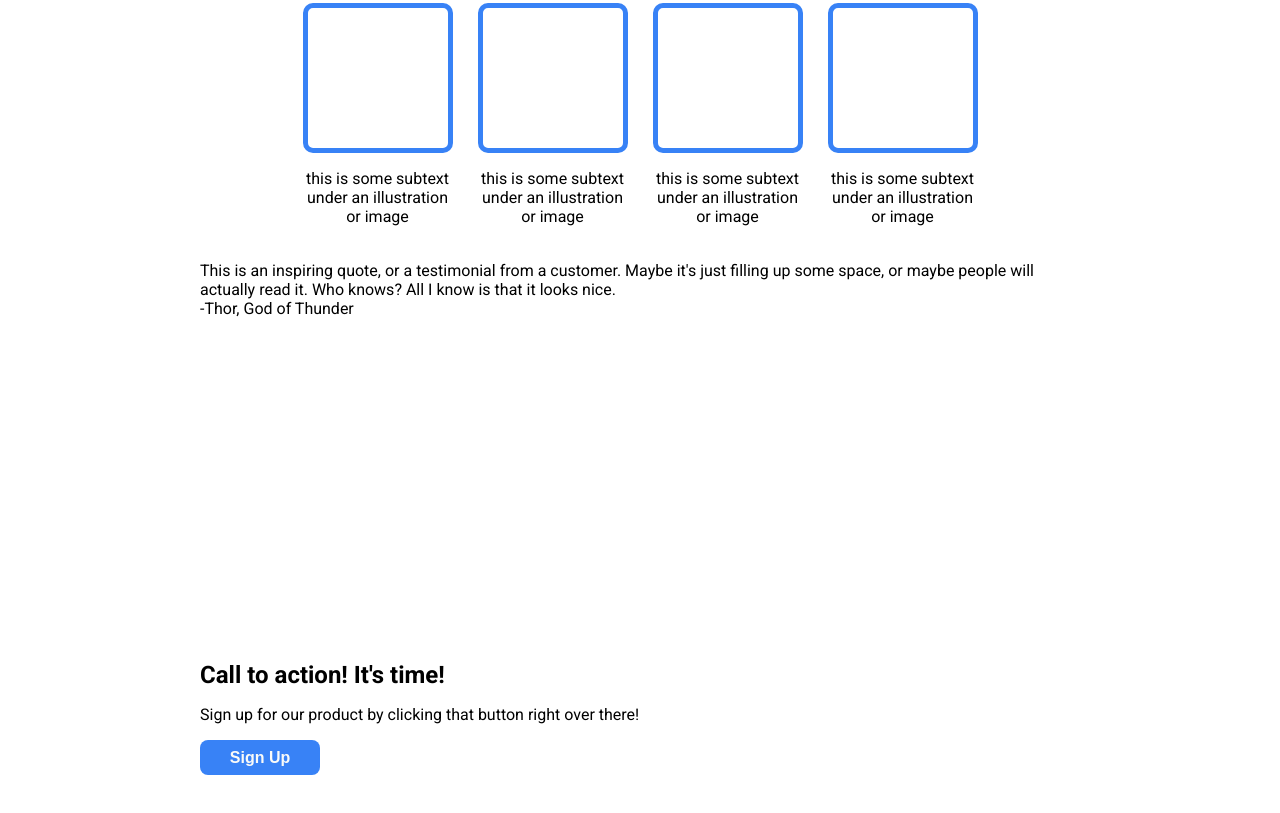
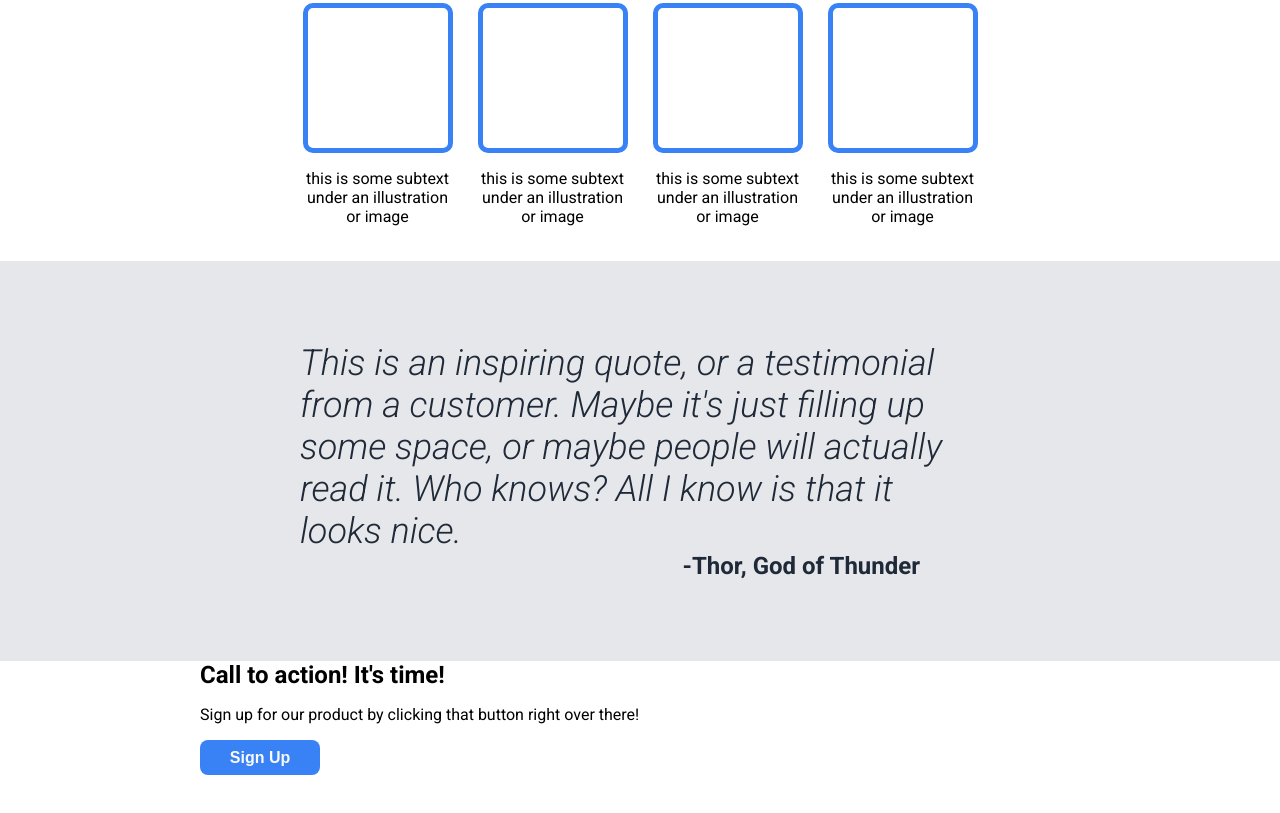
Before and after one commit to EventBridge/landing-page, a plain HTML site: page index.html in a window 1280 px wide. Shown: the part 597-1410 px from the top of the page. Drawn offline with Linux system fonts and the light colour scheme.

Commit message:
section three styled

```diff
--- a/index.html
+++ b/index.html
@@ -9,7 +9,7 @@
         <link rel="preconnect" href="https://fonts.googleapis.com" />
         <link rel="preconnect" href="https://fonts.gstatic.com" crossorigin />
         <link
-            href="https://fonts.googleapis.com/css2?family=Roboto:wght@400;700&display=swap"
+            href="https://fonts.googleapis.com/css2?family=Roboto:ital,wght@0,300;0,400;0,700;1,300&display=swap"
             rel="stylesheet"
         />
     </head>
@@ -74,14 +74,14 @@
                     </div>
                 </div>
             </div>
-            <div class="section">
+            <div class="section three">
                 <div>
                     This is an inspiring quote, or a testimonial from a
                     customer. Maybe it's just filling up some space, or maybe
                     people will actually read it. Who knows? All I know is that
                     it looks nice.
                 </div>
-                <div>-Thor, God of Thunder</div>
+                <div class="quote-author">-Thor, God of Thunder</div>
             </div>
             <div class="section">
                 <div>
--- a/style.css
+++ b/style.css
@@ -143,6 +143,28 @@ body {
     border-radius: 10px;
 }
 
+.three {
+    background-color: #e5e7eb;
+    display: flex;
+    flex-direction: column;
+    justify-content: center;
+    align-items: center;
+    padding: 0 300px;
+    color: #1f2937;
+    font-size: 36px;
+    font-weight: lighter;
+    font-style: italic;
+}
+
+.quote-author {
+    width: 100%;
+    text-align: right;
+    font-weight: bold;
+    font-style: normal;
+    font-size: 24px;
+    padding-right: 60px;
+}
+
 .footer {
     justify-content: center;
     align-items: center;
```
